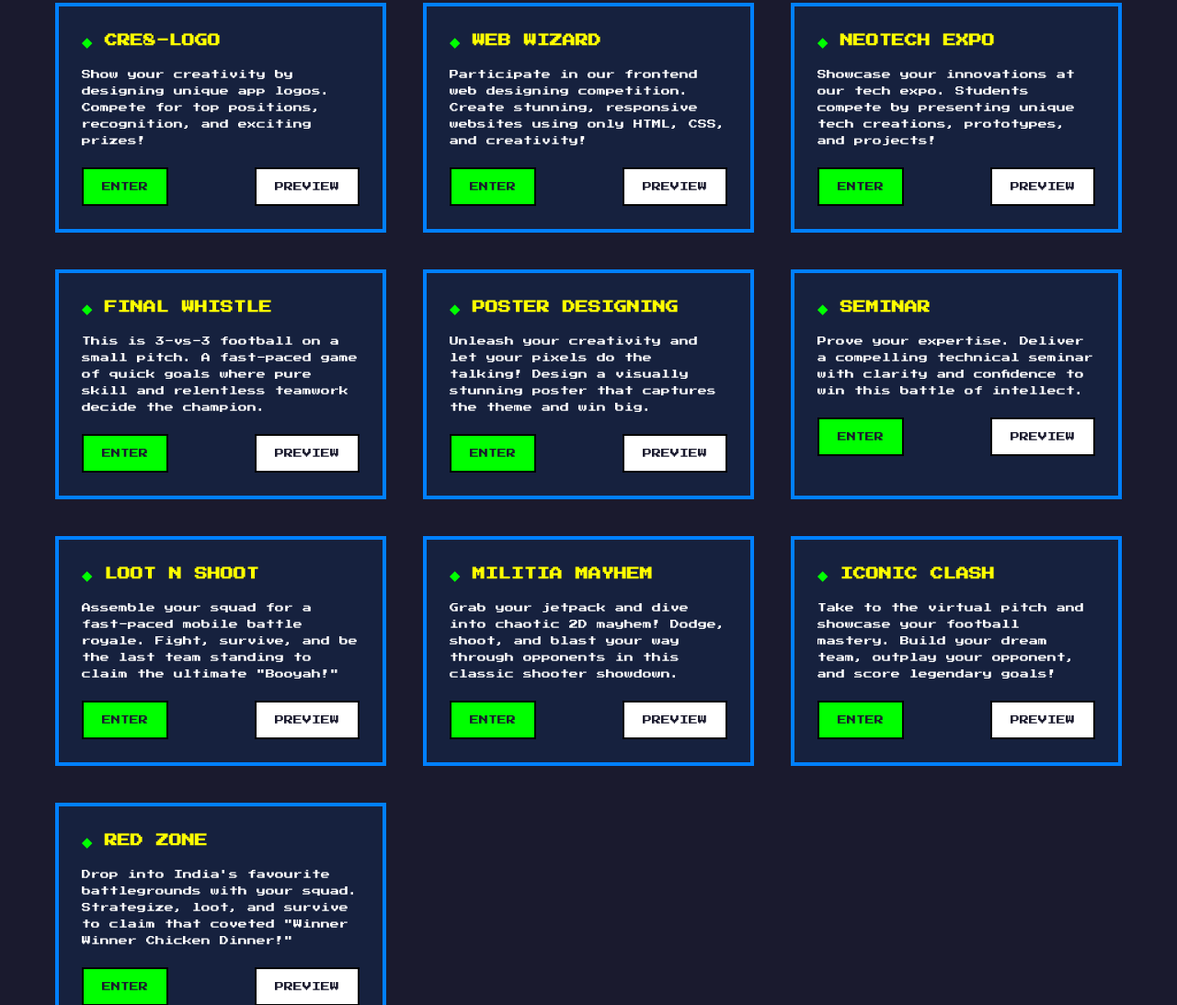
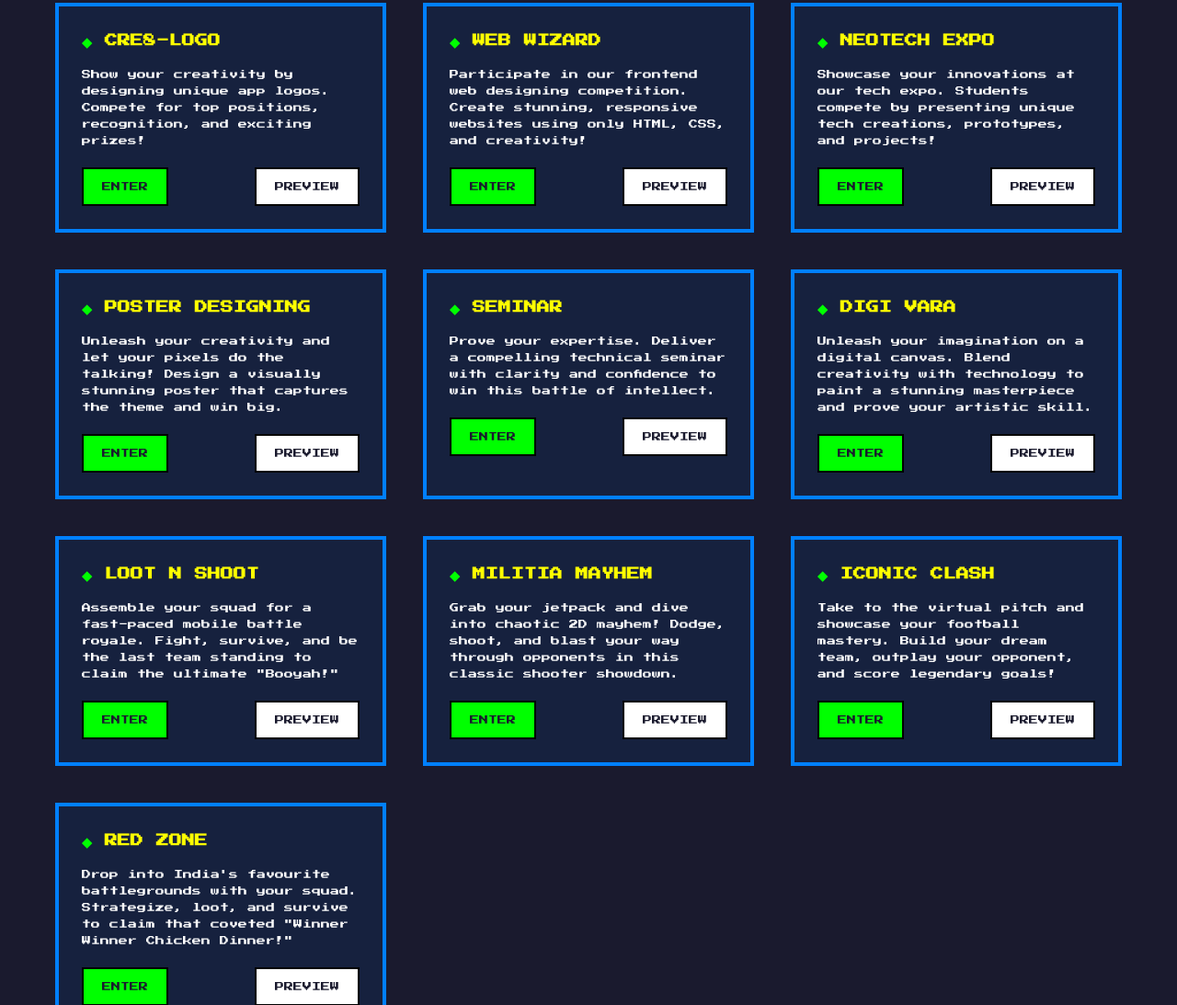
Before and after one commit to vyshgit/Jobi, a plain HTML site: page index.html in a window 1280 px wide. Shown: the part 1718-2811 px from the top of the page at 92% size. Drawn offline with nearby package versions, Linux system fonts and the light colour scheme.

Commit message:
Update index.html
updated stuff on the competitions on the page

```diff
--- a/index.html
+++ b/index.html
@@ -135,14 +135,6 @@
                 </div>
             </div>
             <div class="game-card">
-                <h3>FINAL WHISTLE</h3>
-                <p>This is 3-vs-3 football on a small pitch. A fast-paced game of quick goals where pure skill and relentless teamwork decide the champion.</p>
-                <div class="game-card-buttons">
-                    <a href="#" class="pixel-button">ENTER</a>
-                    <a href="#" class="pixel-button-preview">PREVIEW</a>
-                </div>
-            </div>
-            <div class="game-card">
                 <h3>POSTER DESIGNING</h3>
                 <p>Unleash your creativity and let your pixels do the talking! Design a visually stunning poster that captures the theme and win big.</p>
                 <div class="game-card-buttons">
@@ -153,6 +145,14 @@
             <div class="game-card">
                 <h3>SEMINAR</h3>
                 <p>Prove your expertise. Deliver a compelling technical seminar with clarity and confidence to win this battle of intellect.</p>
+                <div class="game-card-buttons">
+                    <a href="#" class="pixel-button">ENTER</a>
+                    <a href="#" class="pixel-button-preview">PREVIEW</a>
+                </div>
+            </div>
+            <div class="game-card">
+                <h3>DIGI VARA</h3>
+                <p>Unleash your imagination on a digital canvas. Blend creativity with technology to paint a stunning masterpiece and prove your artistic skill.</p>
                 <div class="game-card-buttons">
                     <a href="#" class="pixel-button">ENTER</a>
                     <a href="#" class="pixel-button-preview">PREVIEW</a>
@@ -192,7 +192,6 @@
             </div>
         </div>
     </section>
-
 
      <section id="workshop" class="game-section">
         <h2 class="section-title glitch" data-text="WORKSHOP LEVELS">WORKSHOP</h2>
```
